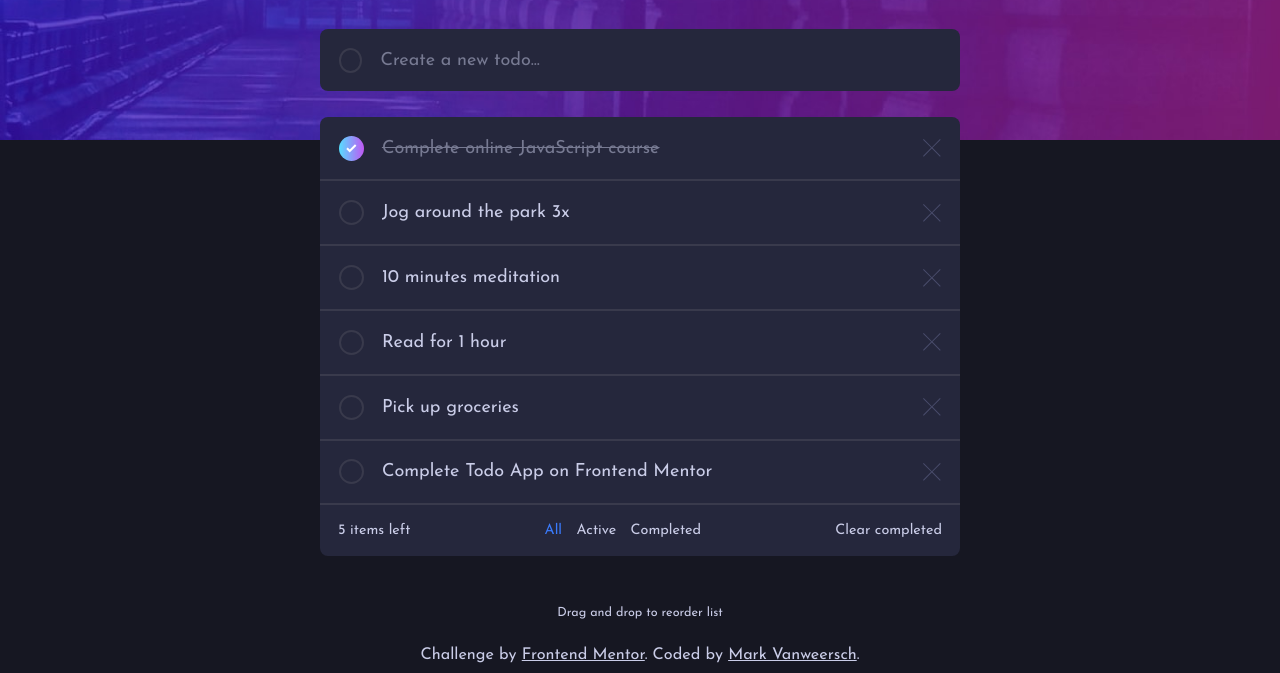
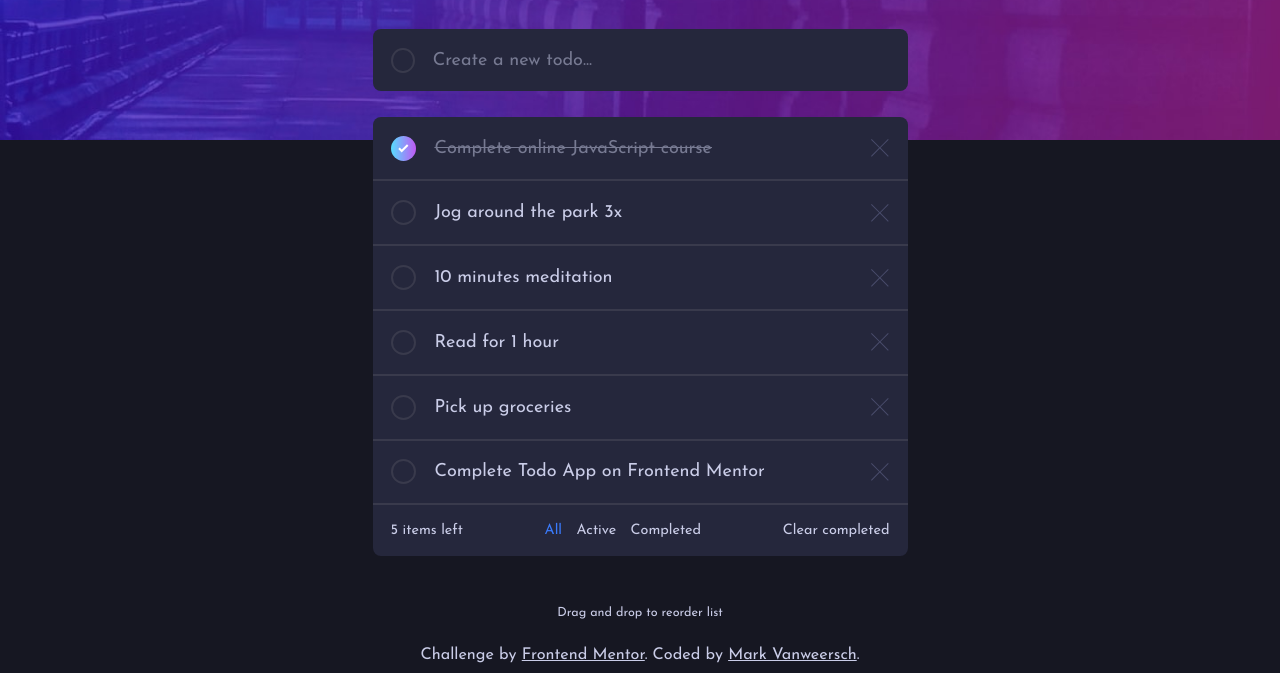
Before and after one commit to MarkVanweersch/todo-app, a plain HTML site: page index.html in a window 1280 px wide. Shown: the part 127-800 px from the top of the page. Drawn offline with Linux system fonts and the light colour scheme.

Commit message:
Width fix
Set fixed width for the list

```diff
--- a/styles.css
+++ b/styles.css
@@ -78,8 +78,7 @@ body {
 
 .app-container {
   margin-inline: auto;
-  min-width: 535px;
-  max-width: 50%;
+  width: 535px;
 }
 
 header {
@@ -288,8 +287,6 @@ footer a {
 
   .app-container {
     width: 87.5%;
-    min-width: unset;
-    max-width: unset;
   }
 
   header {
```
Also changed, not shown: solution/desktop.png (added), solution/mobile.png (added), 2 other files.
